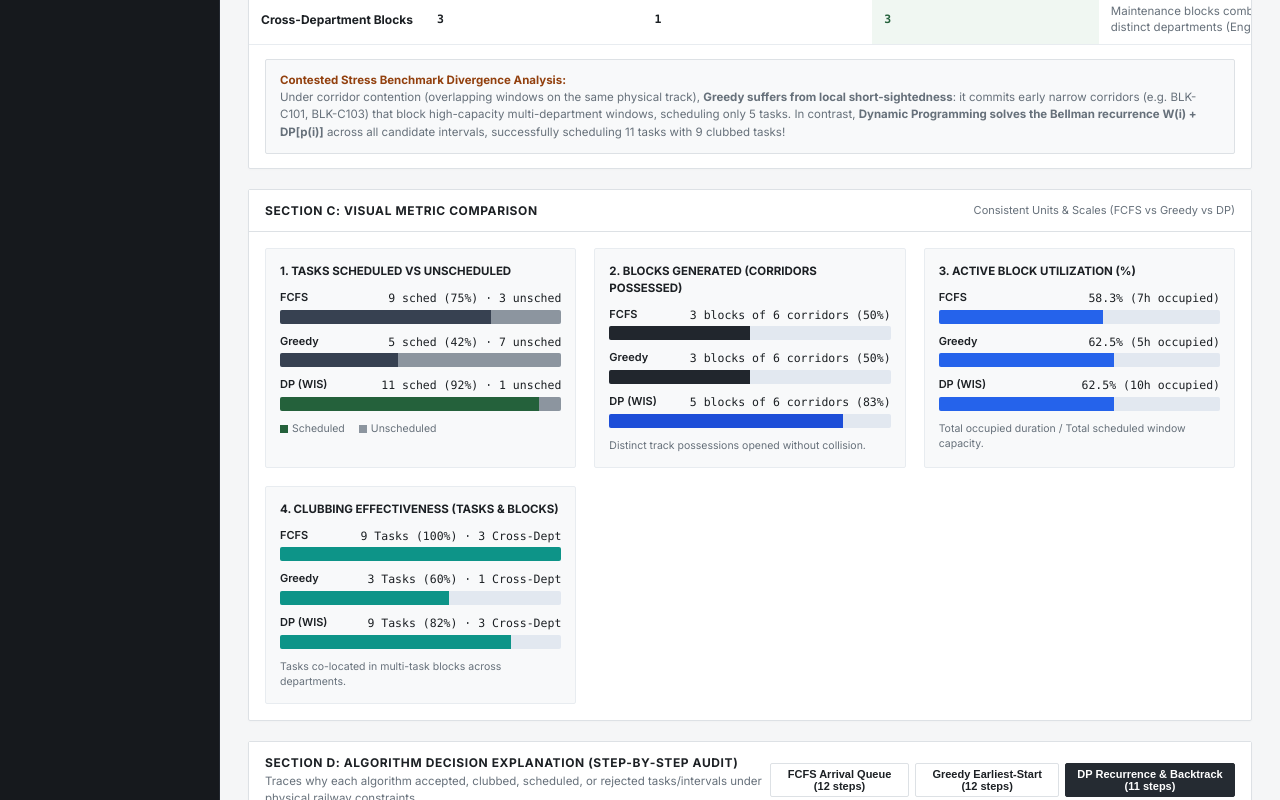
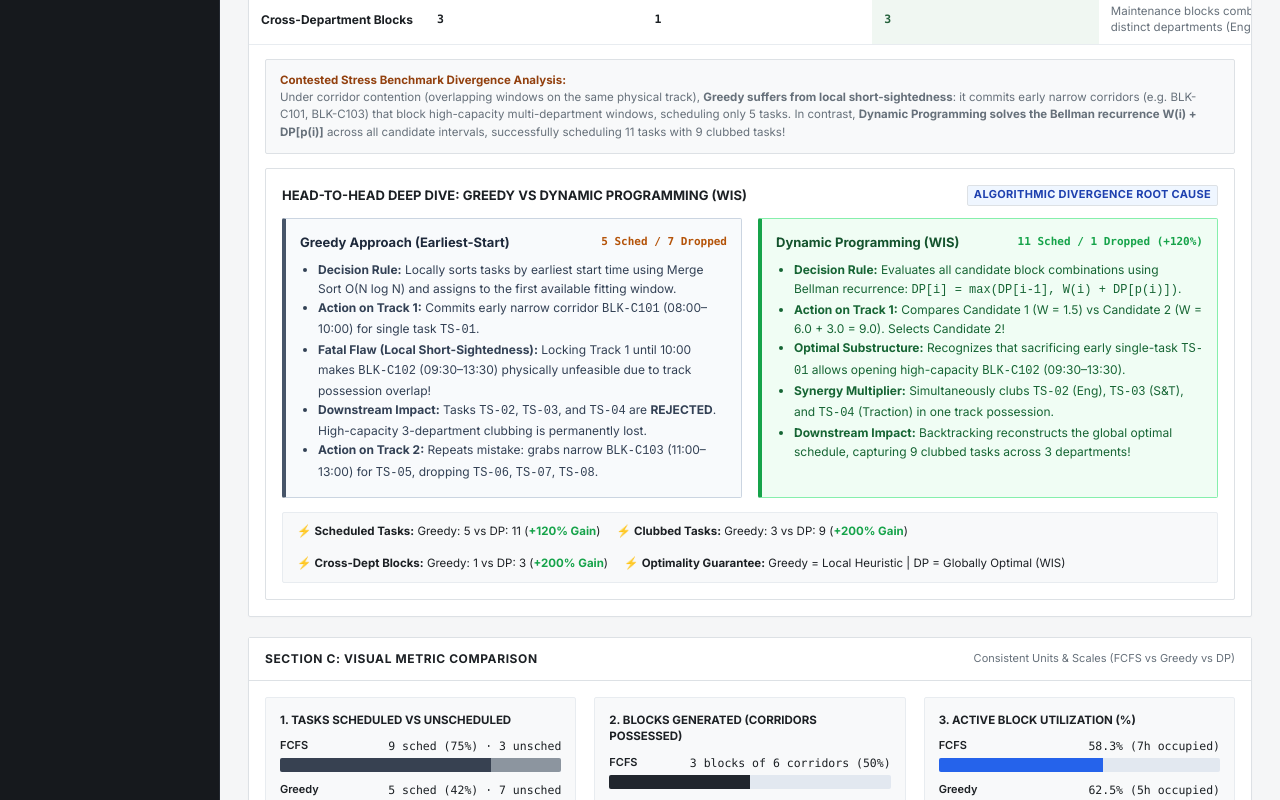
Before and after one commit to Arnav-K99/PBL_railway, a React (Vite) app in the folder frontend/: page / in a window 1280 px wide. Shown: the part 691-1491 px from the top of the page. Built offline with nearby package versions, Linux system fonts and the light colour scheme; no server answers.

Commit message:
Add Greedy vs DP Head-to-Head Architectural Breakdown to comparison dashboard

```diff
--- a/frontend/src/components/ComparisonPage.jsx
+++ b/frontend/src/components/ComparisonPage.jsx
@@ -317,17 +317,142 @@ export default function ComparisonPage({
               In this operational snapshot, 4 of the 7 authorized corridors (<code>BLK-102</code>, <code>BLK-103</code>, <code>BLK-105</code>, <code>BLK-107</code>) have hard train collisions with Rajdhani, Vande Bharat, Sanghamitra, and Freight trains. Track 4 has zero authorized windows. Exactly 13 tasks request the remaining 3 clear corridors (<code>BLK-101</code> on Track 1, <code>BLK-104</code> on Track 2, <code>BLK-106</code> on Track 3), and all 13 fit within those windows. Consequently, all three algorithms reach the physical problem ceiling for this dataset.
               <br />
               <span style={{ color: 'var(--c-text-primary)', fontWeight: '600' }}>
-                👉 Tip: Click the "Contested Stress Benchmark" button above to evaluate multi-corridor competition where DP proves superior to Greedy!
+                👉 Tip: Switch to the "Stress Benchmark (Divergent)" button above to observe multi-corridor competition where DP proves superior to Greedy!
               </span>
             </>
           ) : (
             <>
               <strong style={{ color: '#92400E' }}>Contested Stress Benchmark Divergence Analysis:</strong>
               <br />
-              Under corridor contention (overlapping windows on the same physical track), <strong>Greedy suffers from local short-sightedness</strong>: it commits early narrow corridors (e.g. BLK-C101, BLK-C103) that block high-capacity multi-department windows, scheduling only {comparisonData?.greedy?.metrics?.tasks_scheduled || 5} tasks.
-              In contrast, <strong>Dynamic Programming solves the Bellman recurrence W(i) + DP[p(i)]</strong> across all candidate intervals, successfully scheduling {comparisonData?.dp?.metrics?.tasks_scheduled || 11} tasks with {comparisonData?.dp?.metrics?.clubbed_tasks || 9} clubbed tasks!
+              Under corridor contention (overlapping windows on the same physical track), <strong>Greedy suffers from local short-sightedness</strong>: it commits early narrow corridors (e.g. BLK-C101, BLK-C103) that block high-capacity multi-department windows, scheduling only {comparisonData?.greedy?.metrics?.tasks_scheduled ?? 5} tasks.
+              In contrast, <strong>Dynamic Programming solves the Bellman recurrence W(i) + DP[p(i)]</strong> across all candidate intervals, successfully scheduling {comparisonData?.dp?.metrics?.tasks_scheduled ?? 11} tasks with {comparisonData?.dp?.metrics?.clubbed_tasks ?? 9} clubbed tasks!
             </>
           )}
+        </div>
+
+        {/* GREEDY vs DP HEAD-TO-HEAD ARCHITECTURAL CONTRAST */}
+        <div
+          style={{
+            margin: '0 16px 16px 16px',
+            border: '1px solid var(--c-border)',
+            borderRadius: 'var(--radius-xs)',
+            background: 'var(--c-surface)',
+            padding: '16px',
+          }}
+        >
+          <div style={{ display: 'flex', justifyContent: 'space-between', alignItems: 'center', marginBottom: '12px', flexWrap: 'wrap', gap: '8px' }}>
+            <div style={{ fontSize: '13px', fontWeight: '700', textTransform: 'uppercase', color: 'var(--c-text-primary)' }}>
+              Head-to-Head Deep Dive: Greedy vs Dynamic Programming (WIS)
+            </div>
+            <span
+              className="badge-tag"
+              style={{ background: '#EFF6FF', color: '#1E40AF', fontWeight: '700', fontSize: '11px' }}
+            >
+              ALGORITHMIC DIVERGENCE ROOT CAUSE
+            </span>
+          </div>
+
+          <div
+            style={{
+              display: 'grid',
+              gridTemplateColumns: 'repeat(auto-fit, minmax(320px, 1fr))',
+              gap: '16px',
+              marginBottom: '14px',
+            }}
+          >
+            {/* Greedy Column */}
+            <div
+              style={{
+                border: '1px solid #CBD5E1',
+                borderRadius: 'var(--radius-xs)',
+                padding: '14px',
+                background: '#F8FAFC',
+                borderLeft: '4px solid #475569',
+              }}
+            >
+              <div style={{ display: 'flex', justifyContent: 'space-between', alignItems: 'center', marginBottom: '8px' }}>
+                <span style={{ fontWeight: '700', color: '#1E293B', fontSize: '13px' }}>
+                  Greedy Approach (Earliest-Start)
+                </span>
+                <span className="cell-mono" style={{ fontSize: '11px', color: '#B45309', fontWeight: '700' }}>
+                  {comparisonData?.greedy?.metrics?.tasks_scheduled ?? 5} Sched / {comparisonData?.greedy?.metrics?.tasks_unscheduled ?? 7} Dropped
+                </span>
+              </div>
+              <ul style={{ margin: 0, paddingLeft: '18px', fontSize: '12px', color: '#334155', lineHeight: 1.6 }}>
+                <li>
+                  <strong>Decision Rule:</strong> Locally sorts tasks by earliest start time using Merge Sort O(N log N) and assigns to the first available fitting window.
+                </li>
+                <li>
+                  <strong>Action on Track 1:</strong> Commits early narrow corridor <code>BLK-C101</code> (08:00–10:00) for single task <code>TS-01</code>.
+                </li>
+                <li>
+                  <strong>Fatal Flaw (Local Short-Sightedness):</strong> Locking Track 1 until 10:00 makes <code>BLK-C102</code> (09:30–13:30) physically unfeasible due to track possession overlap!
+                </li>
+                <li>
+                  <strong>Downstream Impact:</strong> Tasks <code>TS-02</code>, <code>TS-03</code>, and <code>TS-04</code> are <strong>REJECTED</strong>. High-capacity 3-department clubbing is permanently lost.
+                </li>
+                <li>
+                  <strong>Action on Track 2:</strong> Repeats mistake: grabs narrow <code>BLK-C103</code> (11:00–13:00) for <code>TS-05</code>, dropping <code>TS-06</code>, <code>TS-07</code>, <code>TS-08</code>.
+                </li>
+              </ul>
+            </div>
+
+            {/* DP Column */}
+            <div
+              style={{
+                border: '1px solid #86EFAC',
+                borderRadius: 'var(--radius-xs)',
+                padding: '14px',
+                background: '#F0FDF4',
+                borderLeft: '4px solid #16A34A',
+              }}
+            >
+              <div style={{ display: 'flex', justifyContent: 'space-between', alignItems: 'center', marginBottom: '8px' }}>
+                <span style={{ fontWeight: '700', color: '#14532D', fontSize: '13px' }}>
+                  Dynamic Programming (WIS)
+                </span>
+                <span className="cell-mono" style={{ fontSize: '11px', color: '#16A34A', fontWeight: '700' }}>
+                  {comparisonData?.dp?.metrics?.tasks_scheduled ?? 11} Sched / {comparisonData?.dp?.metrics?.tasks_unscheduled ?? 1} Dropped (+120%)
+                </span>
+              </div>
+              <ul style={{ margin: 0, paddingLeft: '18px', fontSize: '12px', color: '#166534', lineHeight: 1.6 }}>
+                <li>
+                  <strong>Decision Rule:</strong> Evaluates all candidate block combinations using Bellman recurrence: <code>DP[i] = max(DP[i-1], W(i) + DP[p(i)])</code>.
+                </li>
+                <li>
+                  <strong>Action on Track 1:</strong> Compares Candidate 1 (W = 1.5) vs Candidate 2 (W = 6.0 + 3.0 = 9.0). Selects Candidate 2!
+                </li>
+                <li>
+                  <strong>Optimal Substructure:</strong> Recognizes that sacrificing early single-task <code>TS-01</code> allows opening high-capacity <code>BLK-C102</code> (09:30–13:30).
+                </li>
+                <li>
+                  <strong>Synergy Multiplier:</strong> Simultaneously clubs <code>TS-02</code> (Eng), <code>TS-03</code> (S&T), and <code>TS-04</code> (Traction) in one track possession.
+                </li>
+                <li>
+                  <strong>Downstream Impact:</strong> Backtracking reconstructs the global optimal schedule, capturing 9 clubbed tasks across 3 departments!
+                </li>
+              </ul>
+            </div>
+          </div>
+
+          {/* Quick Summary Pill Row */}
+          <div
+            style={{
+              display: 'flex',
+              gap: '16px',
+              flexWrap: 'wrap',
+              fontSize: '11.5px',
+              padding: '10px 14px',
+              background: 'var(--c-surface-alt)',
+              borderRadius: 'var(--radius-xs)',
+              border: '1px solid var(--c-border-light)',
+            }}
+          >
+            <span>⚡ <strong>Scheduled Tasks:</strong> Greedy: {comparisonData?.greedy?.metrics?.tasks_scheduled ?? 5} vs DP: {comparisonData?.dp?.metrics?.tasks_scheduled ?? 11} (<strong style={{ color: '#16A34A' }}>+120% Gain</strong>)</span>
+            <span>⚡ <strong>Clubbed Tasks:</strong> Greedy: {comparisonData?.greedy?.metrics?.clubbed_tasks ?? 3} vs DP: {comparisonData?.dp?.metrics?.clubbed_tasks ?? 9} (<strong style={{ color: '#16A34A' }}>+200% Gain</strong>)</span>
+            <span>⚡ <strong>Cross-Dept Blocks:</strong> Greedy: {comparisonData?.greedy?.metrics?.cross_department_blocks ?? 1} vs DP: {comparisonData?.dp?.metrics?.cross_department_blocks ?? 3} (<strong style={{ color: '#16A34A' }}>+200% Gain</strong>)</span>
+            <span>⚡ <strong>Optimality Guarantee:</strong> Greedy = Local Heuristic | DP = Globally Optimal (WIS)</span>
+          </div>
         </div>
       </div>
 
```
